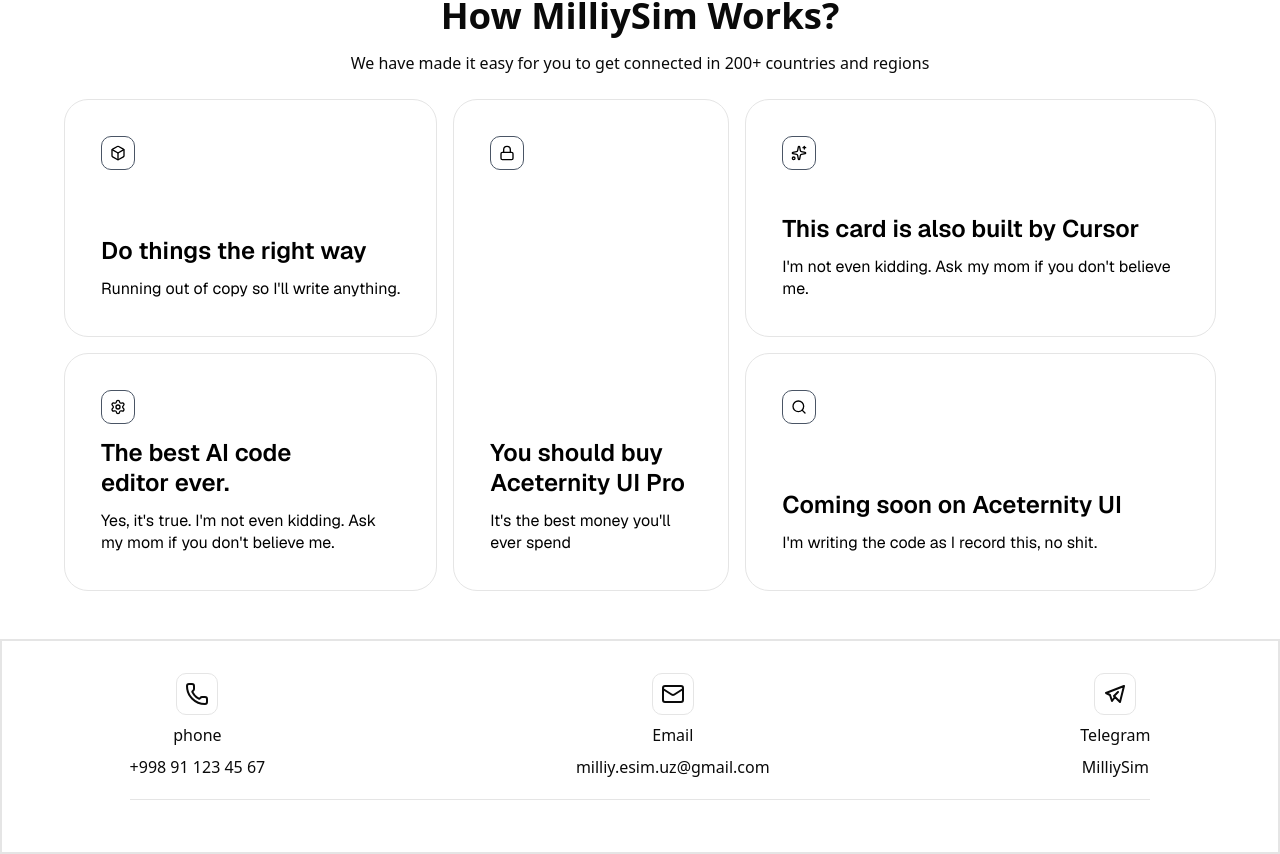
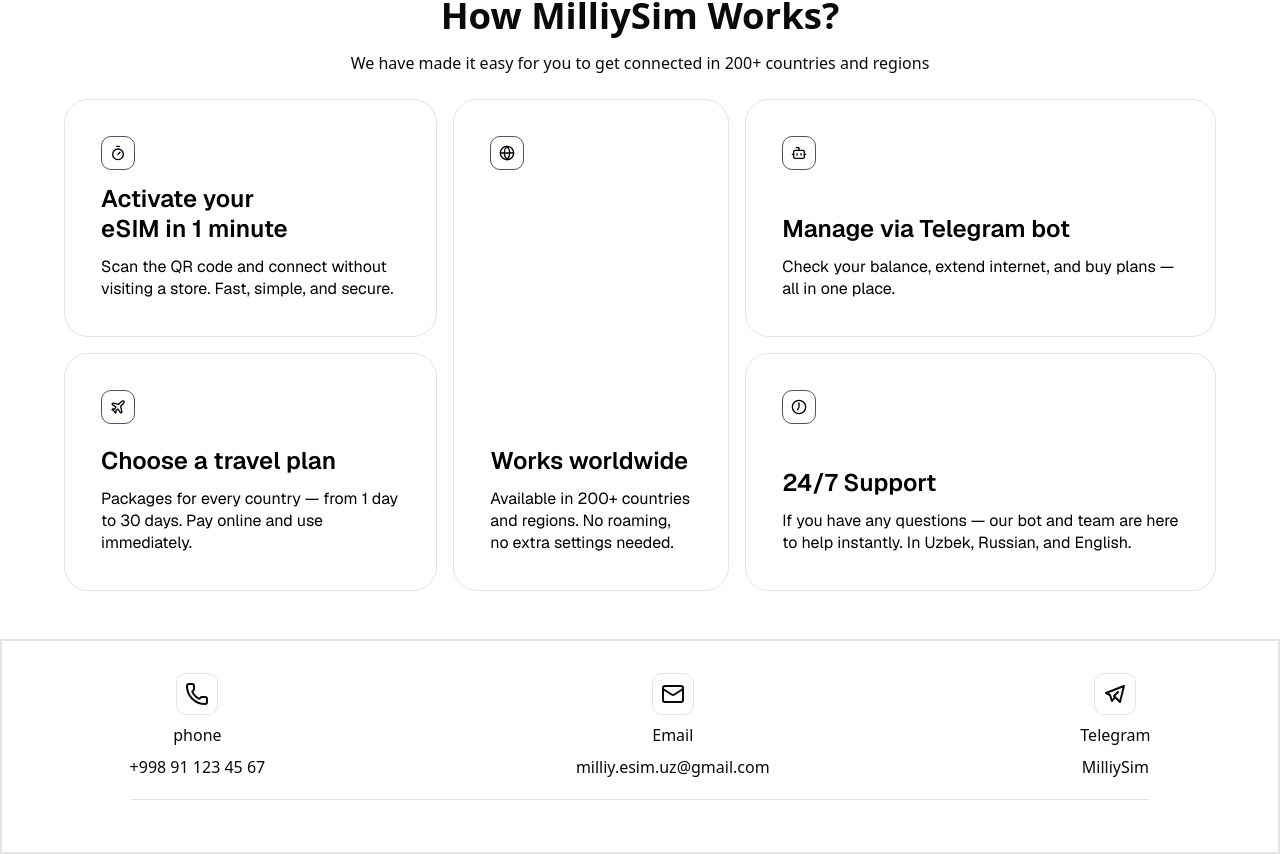
Before and after one commit to ismoiljondev/eSim, a Next.js app: page /en in a window 1280 px wide. Shown: the part 1083-1937 px from the top of the page. Built offline with nearby package versions, Linux system fonts and the light colour scheme.

Commit message:
feat translate about us section

```diff
--- a/messages/en.json
+++ b/messages/en.json
@@ -6,5 +6,29 @@
   "how_milliy_sim_works": "How MilliySim Works?",
   "milliy_sim_easy": "We have made it easy for you to get connected in 200+ countries and regions",
   "why_milliy_sim": "Why MilliySim?",
-  "why_milliy_sim_desc": "MilliySim is a global eSIM provider that allows you to stay connected in 200+ countries and regions. We offer the most affordable and flexible data, voice and unlimited plans for your eSIM-enabled devices."
+  "why_milliy_sim_desc": "MilliySim is a global eSIM provider that allows you to stay connected in 200+ countries and regions. We offer the most affordable and flexible data, voice and unlimited plans for your eSIM-enabled devices.",
+  "about_us": {
+    "title": "How does MilliySim work?",
+    "intro": "We made it easy for you to connect in more than 200 countries and regions.",
+    "step1": {
+      "title": "Activate your eSIM in 1 minute",
+      "desc": "Scan the QR code and connect without visiting a store. Fast, simple, and secure."
+    },
+    "step2": {
+      "title": "Choose a travel plan",
+      "desc": "Packages for every country — from 1 day to 30 days. Pay online and use immediately."
+    },
+    "step3": {
+      "title": "Works worldwide",
+      "desc": "Available in 200+ countries and regions. No roaming, no extra settings needed."
+    },
+    "step4": {
+      "title": "Manage via Telegram bot",
+      "desc": "Check your balance, extend internet, and buy plans — all in one place."
+    },
+    "step5": {
+      "title": "24/7 Support",
+      "desc": "If you have any questions — our bot and team are here to help instantly. In Uzbek, Russian, and English."
+    }
+  }
 }
--- a/messages/ru.json
+++ b/messages/ru.json
@@ -6,5 +6,29 @@
   "how_milliy_sim_works": "Как работает MilliySim?",
   "milliy_sim_easy": "Мы сделали так, чтобы вам было легко подключиться в более чем 200 странах и регионах",
   "why_milliy_sim": "Nega MilliySim?",
-  "why_milliy_sim_desc": "MilliySim — bu 200+ mamlakat va hududlarda doimo aloqada bo‘lishingizga imkon beruvchi global eSIM provayderi. Biz eSIM qo‘llab-quvvatlanadigan qurilmalaringiz uchun eng arzon va moslashuvchan internet, ovozli qo‘ng‘iroq va cheksiz tarif rejalarini taklif qilamiz."
+  "why_milliy_sim_desc": "MilliySim — bu 200+ mamlakat va hududlarda doimo aloqada bo‘lishingizga imkon beruvchi global eSIM provayderi. Biz eSIM qo‘llab-quvvatlanadigan qurilmalaringiz uchun eng arzon va moslashuvchan internet, ovozli qo‘ng‘iroq va cheksiz tarif rejalarini taklif qilamiz.",
+  "about_us": {
+    "title": "Как работает MilliySim?",
+    "intro": "Мы сделали так, чтобы вам было легко подключиться в более чем 200 странах и регионах.",
+    "step1": {
+      "title": "Активируйте eSIM за 1 минуту",
+      "desc": "Сканируйте QR-код и подключайтесь без визита в салон. Быстро, просто и безопасно."
+    },
+    "step2": {
+      "title": "Выберите тариф под путешествие",
+      "desc": "Пакеты для каждой страны — от 1 дня до 30 дней. Оплачивайте онлайн и используйте сразу."
+    },
+    "step3": {
+      "title": "Работает по всему миру",
+      "desc": "Более 200 стран и регионов. Без роуминга и лишних настроек."
+    },
+    "step4": {
+      "title": "Контроль через Telegram-бота",
+      "desc": "Проверяйте баланс, продлевайте интернет, покупайте пакеты. Всё в одном месте."
+    },
+    "step5": {
+      "title": "Поддержка 24/7",
+      "desc": "Если возникнет вопрос — наш бот и команда помогут мгновенно. На русском, узбекском и английском языках."
+    }
+  }
 }
--- a/messages/uz.json
+++ b/messages/uz.json
@@ -6,5 +6,29 @@
   "how_milliy_sim_works": "MilliySim qanday ishlaydi?",
   "milliy_sim_easy": "Biz siz uchun 200+ mamlakat va hududlarda ulanishingizni osonlashtirdik",
   "why_milliy_sim": "Nega MilliySim?",
-  "why_milliy_sim_desc": "MilliySim — bu 200+ mamlakat va hududlarda doimo aloqada bo‘lishingizga imkon beruvchi global eSIM provayderi. Biz eSIM qo‘llab-quvvatlanadigan qurilmalaringiz uchun eng arzon va moslashuvchan internet, ovozli qo‘ng‘iroq va cheksiz tarif rejalarini taklif qilamiz."
+  "why_milliy_sim_desc": "MilliySim — bu 200+ mamlakat va hududlarda doimo aloqada bo‘lishingizga imkon beruvchi global eSIM provayderi. Biz eSIM qo‘llab-quvvatlanadigan qurilmalaringiz uchun eng arzon va moslashuvchan internet, ovozli qo‘ng‘iroq va cheksiz tarif rejalarini taklif qilamiz.",
+  "about_us": {
+    "title": "MilliySim qanday ishlaydi?",
+    "intro": "Biz sizga 200 dan ortiq mamlakat va hududlarda ulanishni osonlashtirdik.",
+    "step1": {
+      "title": "eSIM’ni 1 daqiqada faollashtiring",
+      "desc": "QR-kodni skanerlang va salonga bormasdan ulanib oling. Tez, oddiy va xavfsiz."
+    },
+    "step2": {
+      "title": "Sayohat uchun tarif tanlang",
+      "desc": "Har bir mamlakat uchun to‘plamlar — 1 kundan 30 kungacha. Onlayn to‘lov qiling va darhol foydalaning."
+    },
+    "step3": {
+      "title": "Butun dunyoda ishlaydi",
+      "desc": "200 dan ortiq mamlakat va hududlar. Rouming yo‘q, qo‘shimcha sozlamalarsiz."
+    },
+    "step4": {
+      "title": "Telegram-bot orqali nazorat",
+      "desc": "Balansni tekshiring, internetni uzaytiring, to‘plamlar xarid qiling. Hammasi bir joyda."
+    },
+    "step5": {
+      "title": "24/7 qo‘llab-quvvatlash",
+      "desc": "Savol tug‘ilsa — botimiz va jamoamiz darhol yordam beradi. Rus, o‘zbek va ingliz tillarida."
+    }
+  }
 }
--- a/src/components/about-work/cards.tsx
+++ b/src/components/about-work/cards.tsx
@@ -1,45 +1,43 @@
 "use client";
 
-import { Box, Lock, Search, Settings, Sparkles } from "lucide-react";
+import { AirplayIcon, Bot, Box, Clock12, Clock7, FastForwardIcon, Globe, GlobeLock, Lock, Plane, Search, Settings, Sparkles, Timer, TimerResetIcon } from "lucide-react";
 import { GlowingEffect } from "@/components/ui/glowing-effect";
+import { useTranslations } from "next-intl";
 
 export function Cards() {
+    const t = useTranslations("about_us")
     return (
         <ul className="grid grid-cols-1 grid-rows-none gap-4 md:grid-cols-12 md:grid-rows-3 lg:gap-4 xl:max-h-[34rem] xl:grid-rows-2">
             <GridItem
                 area="md:[grid-area:1/1/2/7] xl:[grid-area:1/1/2/5]"
-                icon={<Box className="h-4 w-4 text-black dark:text-neutral-400" />}
-                title="Do things the right way"
-                description="Running out of copy so I'll write anything."
+                icon={<Timer className="h-4 w-4 text-black dark:text-neutral-400" />}
+                title={t("step1.title")}
+                description={t("step1.desc")}
             />
 
             <GridItem
                 area="md:[grid-area:1/7/2/13] xl:[grid-area:2/1/3/5]"
-                icon={<Settings className="h-4 w-4 text-black dark:text-neutral-400" />}
-                title="The best AI code editor ever."
-                description="Yes, it's true. I'm not even kidding. Ask my mom if you don't believe me."
-            />
+                icon={<Plane className="h-4 w-4 text-black dark:text-neutral-400" />}
+                title={t("step2.title")}
+                description={t("step2.desc")} />
 
             <GridItem
                 area="md:[grid-area:2/1/3/7] xl:[grid-area:1/5/3/8]"
-                icon={<Lock className="h-4 w-4 text-black dark:text-neutral-400" />}
-                title="You should buy Aceternity UI Pro"
-                description="It's the best money you'll ever spend"
-            />
+                icon={<Globe className="h-4 w-4 text-black dark:text-neutral-400" />}
+                title={t("step3.title")}
+                description={t("step3.desc")} />
 
             <GridItem
                 area="md:[grid-area:2/7/3/13] xl:[grid-area:1/8/2/13]"
-                icon={<Sparkles className="h-4 w-4 text-black dark:text-neutral-400" />}
-                title="This card is also built by Cursor"
-                description="I'm not even kidding. Ask my mom if you don't believe me."
-            />
+                icon={<Bot className="h-4 w-4 text-black dark:text-neutral-400" />}
+                title={t("step4.title")}
+                description={t("step4.desc")} />
 
             <GridItem
                 area="md:[grid-area:3/1/4/13] xl:[grid-area:2/8/3/13]"
-                icon={<Search className="h-4 w-4 text-black dark:text-neutral-400" />}
-                title="Coming soon on Aceternity UI"
-                description="I'm writing the code as I record this, no shit."
-            />
+                icon={<Clock7 className="h-4 w-4 text-black dark:text-neutral-400" />}
+                title={t("step5.title")}
+                description={t("step5.desc")} />
         </ul>
     );
 }
--- a/src/components/footer/index.tsx
+++ b/src/components/footer/index.tsx
@@ -8,7 +8,7 @@
     const t = useTranslations()
     return (
         <div className='border-2 py-8'>
-            <div className=' mx-auto w-4/5'>
+            <div className='mx-auto w-4/5'>
                 <div className='flex flex-col gap-3'>
                     <div className='flex justify-between border-b mb-5 pb-5'>
                         <div className='flex flex-col gap-2 items-center'>
```
